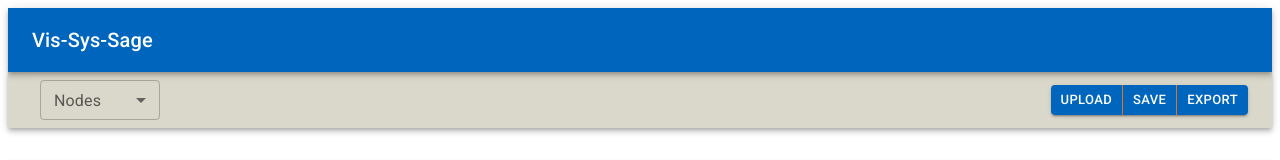
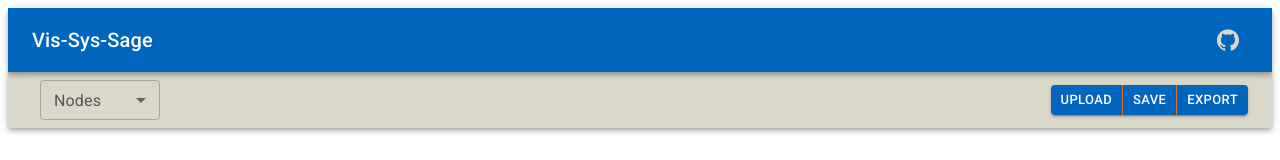
Before and after one commit to picodemark/vis-sys-sage, a React (Create React App) app in the folder frontend/: page / in a window 1280 px wide. Shown: the top 160 px of the page. Built offline with nearby package versions, Linux system fonts and the light colour scheme.

Commit message:
Add button with relevant GitHub links

```diff
--- a/frontend/src/components/bars/NavBar.tsx
+++ b/frontend/src/components/bars/NavBar.tsx
@@ -3,6 +3,7 @@ import AppBar from '@mui/material/AppBar';
 import Box from '@mui/material/Box';
 import Toolbar from '@mui/material/Toolbar';
 import Typography from '@mui/material/Typography';
+import GitHubButton from '../buttons/GitHubButton';
 
 export default function NavBar() {
   return (
@@ -12,6 +13,7 @@ export default function NavBar() {
           <Typography variant="h6" color="inherit" component="div" sx={{ flexGrow: 1 }}>
             Vis-Sys-Sage
           </Typography>
+          <GitHubButton />
         </Toolbar>
       </AppBar>
     </Box>
--- /dev/null
+++ b/frontend/src/components/buttons/GitHubButton.tsx
@@ -0,0 +1,58 @@
+import * as React from 'react';
+import IconButton from '@mui/material/IconButton';
+import GitHubIcon from '@mui/icons-material/GitHub';
+import Menu from '@mui/material/Menu';
+import MenuItem from '@mui/material/MenuItem';
+import Link from '@mui/material/Link';
+
+export default function GitHubButton() {
+  const [anchorEl, setAnchorEl] = React.useState<null | HTMLElement>(null);
+  const open = Boolean(anchorEl);
+  const handleClick = (event: React.MouseEvent<HTMLButtonElement>) => {
+    setAnchorEl(event.currentTarget);
+  };
+  const handleClose = () => {
+    setAnchorEl(null);
+  };
+
+  return (
+    <React.Fragment>
+      <IconButton
+        id="basic-button"
+        aria-controls={open ? 'basic-menu' : undefined}
+        aria-haspopup="true"
+        aria-expanded={open ? 'true' : undefined}
+        onClick={handleClick}
+        color="secondary">
+        <GitHubIcon />
+      </IconButton>
+      <Menu
+        id="basic-menu"
+        anchorEl={anchorEl}
+        open={open}
+        onClose={handleClose}
+        MenuListProps={{
+          'aria-labelledby': 'basic-button'
+        }}>
+        <MenuItem onClick={handleClose}>
+          <Link
+            href="https://github.com/stepanvanecek/sys-sage"
+            underline="none"
+            target="_blank"
+            rel="noopener">
+            {'sys-sage'}
+          </Link>
+        </MenuItem>
+        <MenuItem onClick={handleClose}>
+          <Link
+            href="https://gitlab.lrz.de/vis-sys-sage/vis-sys-sage"
+            underline="none"
+            target="_blank"
+            rel="noopener">
+            {'vis-sys-sage'}
+          </Link>
+        </MenuItem>
+      </Menu>
+    </React.Fragment>
+  );
+}
```
